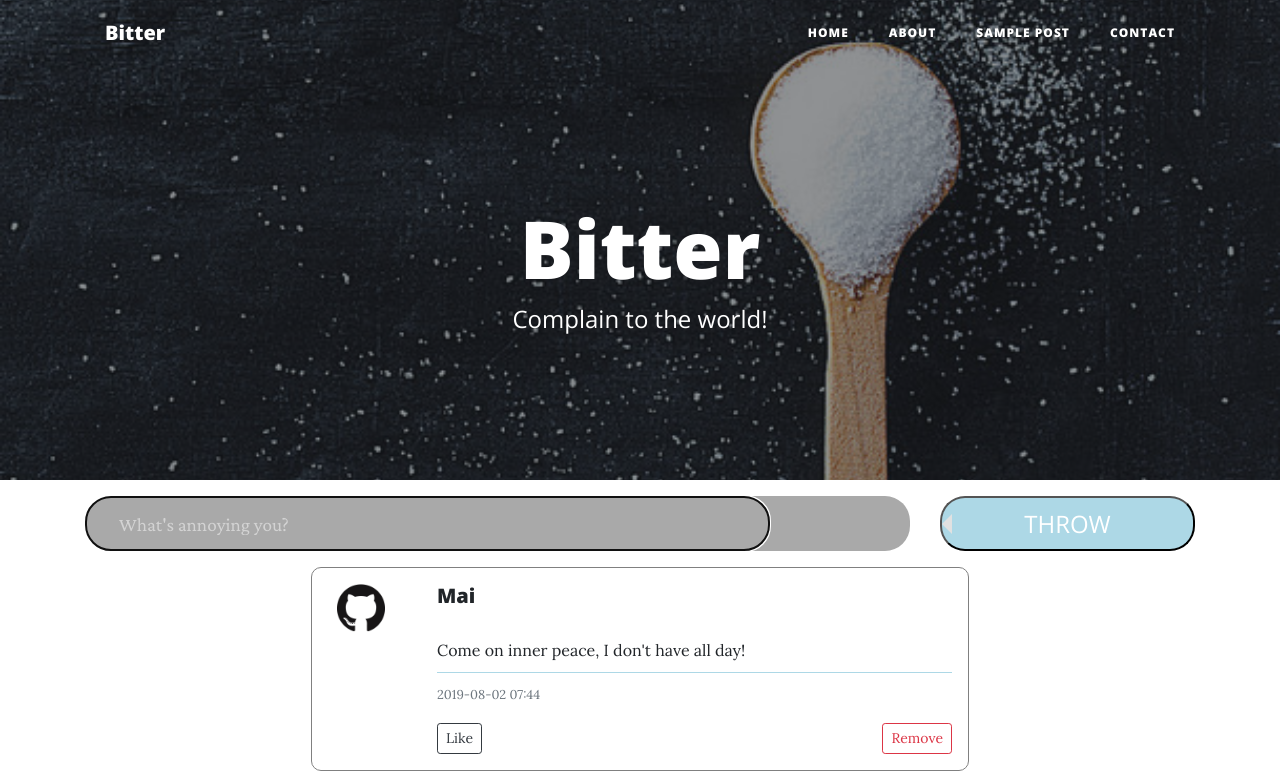
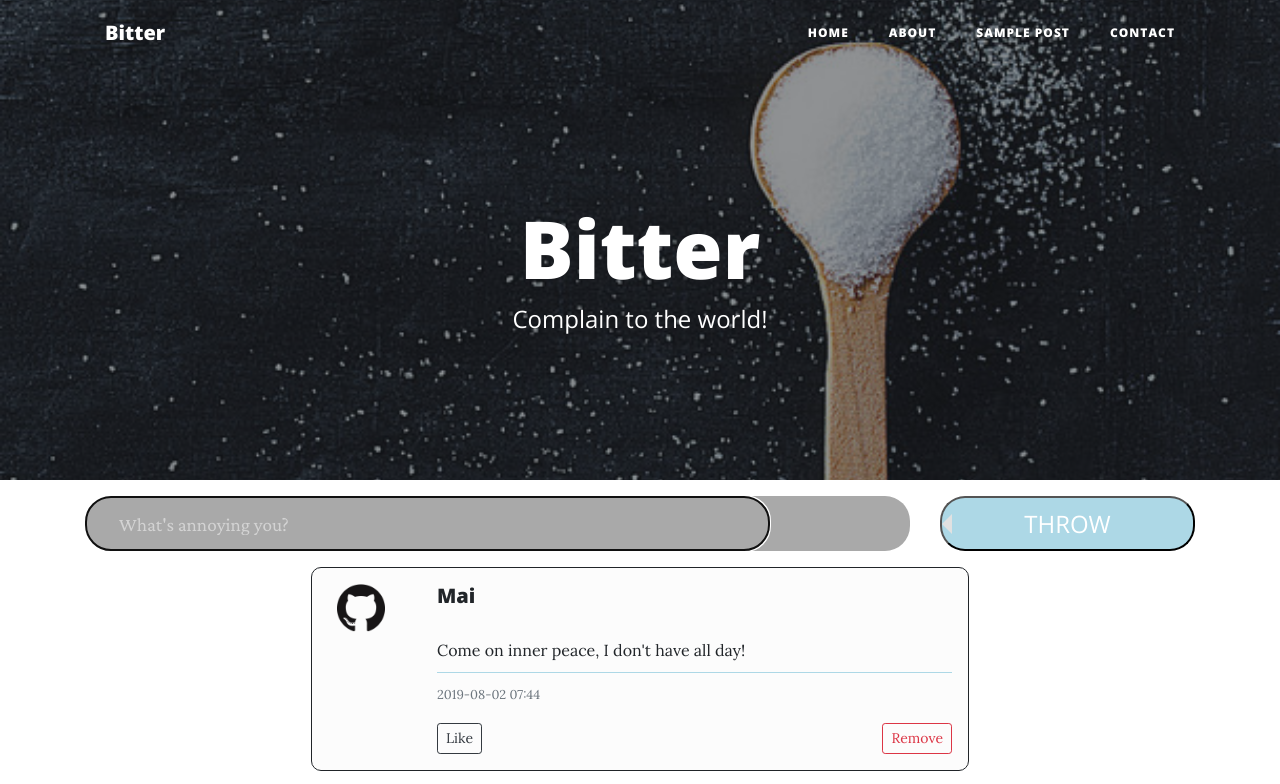
Before and after one commit to ShawnTalvacchia/Bitter, a website: page index.html in a window 1280 px wide. Shown: the top 784 px of the page. Drawn offline with nearby package versions, Linux system fonts and the light colour scheme.

Commit message:
styling the tweets

```diff
--- a/css/style.css
+++ b/css/style.css
@@ -95,10 +95,11 @@ header {
     margin: 1rem;
     padding: 1rem;
     list-style: none;
-    border: gray;
-    border-width: .1rem;
+    border-width: .05rem;
     border-style: solid;
     border-radius: 10px;
+    background-color: rgb(252, 252, 252);
+
 }
 
 header.masthead {
@@ -121,6 +122,7 @@ header.masthead {
     width: 100%;
     padding-top: 10px;
     border-bottom: 1px solid lightblue;
+    box-shadow: #e1e1e1;
 }
 
 .tweet-buttons {
```
